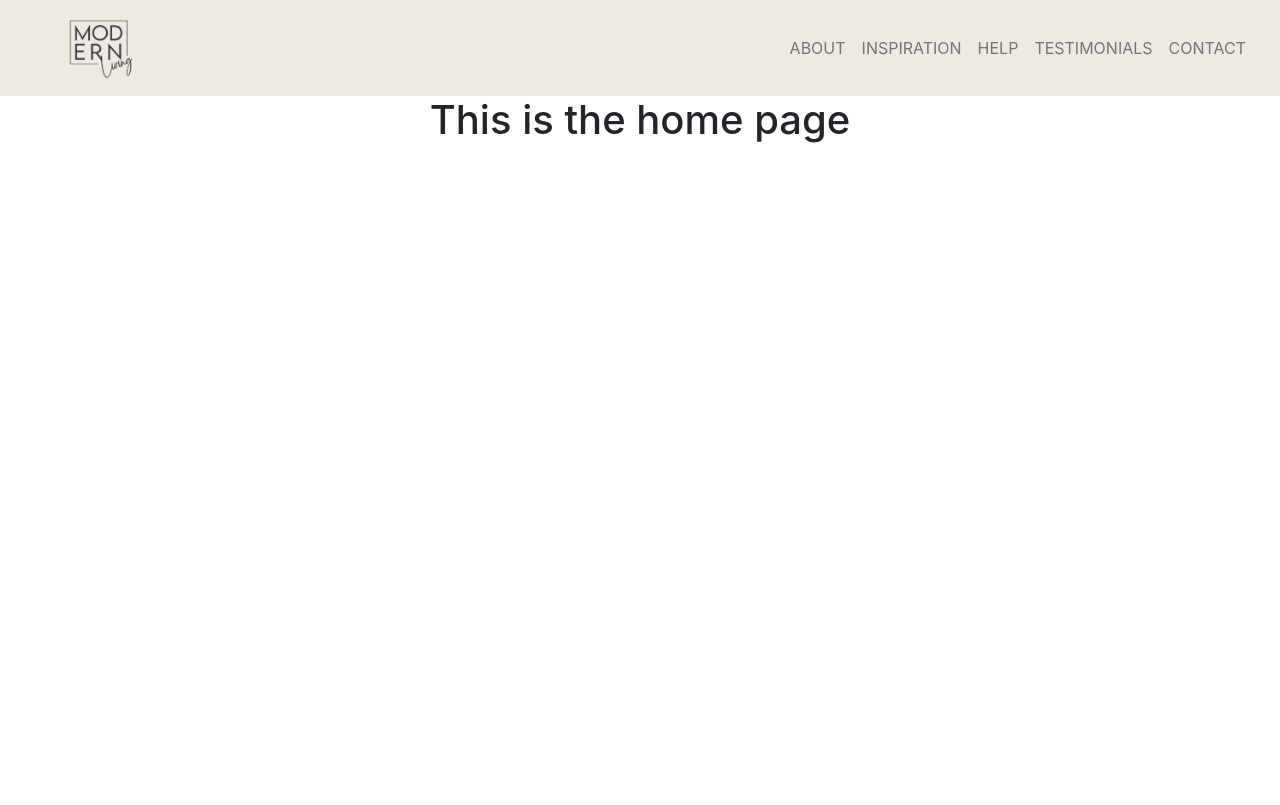
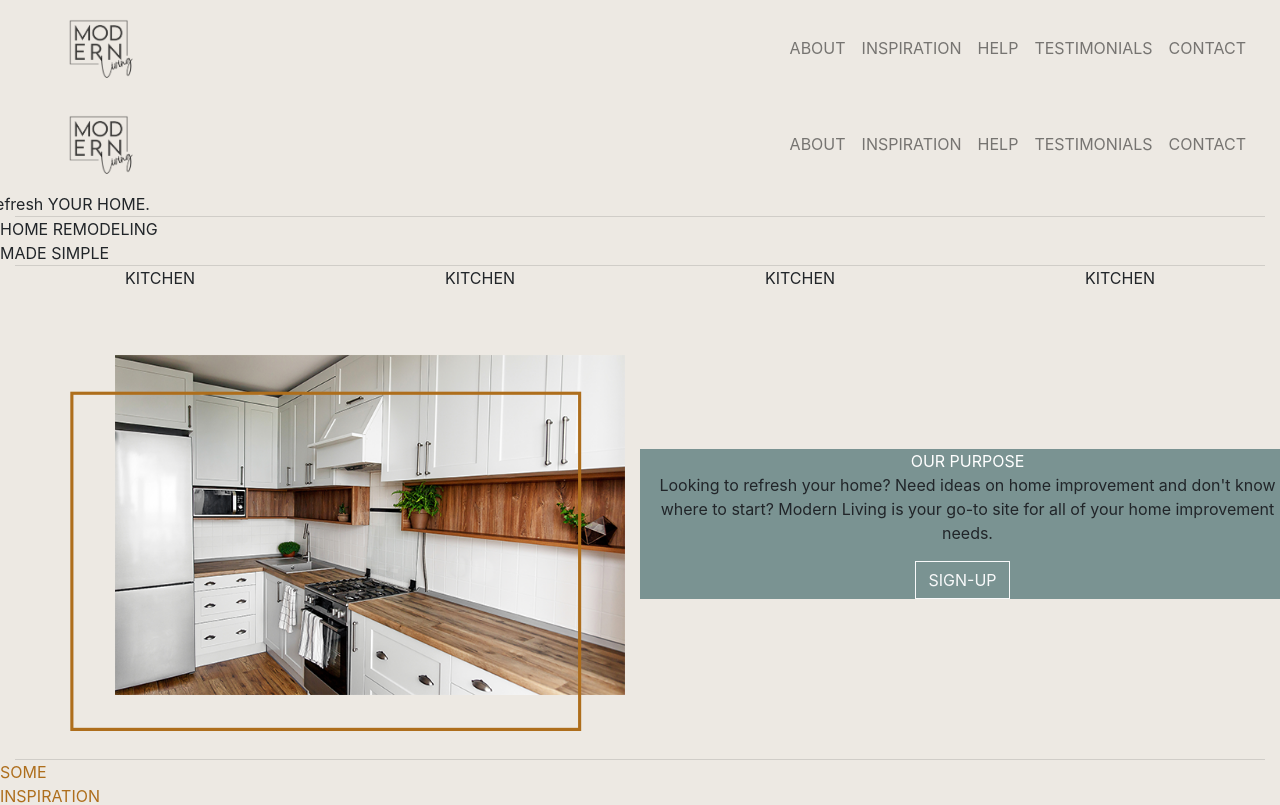
Before and after one commit to cwedwards9/modern-living-app, a React (Create React App) app in the folder client/: page / in a window 1280 px wide. Shown: the top 805 px of the page. Built offline with nearby package versions, Linux system fonts and the light colour scheme.

Commit message:
Add homepage sections - about, help, testimonials, contact.

```diff
--- a/client/src/pages/Home.js
+++ b/client/src/pages/Home.js
@@ -1,12 +1,196 @@
 import React, { Component } from "react";
+import { Container, Row, Col } from "reactstrap";
+import Divider from '@material-ui/core/Divider';
+import Button from 'react-bootstrap/Button';
+import { NavigationBar } from '../components/NavigationBar';
+import Testimony from './TestimonyCarousel';
+
+import KitchenHome from "../images/KitchenHome.png";
+import Kitchen from "../images/Kitchen.jpg";
+import Bathroom from "../images/BathRoom.jpg";
+import MediaRoom from "../images/MediaRoom.jpg";
+import LivingRoom from "../images/LivingRoom.jpg";
+import GetStarted from "../images/GetStarted.jpg";
+import Contractor from "../images/Contractor.png";
+
 
 class Home extends Component {
     render() {
         return (
-            <h1>This is the home page</h1>
+            <div style={{ backgroundColor: '#ede9e3' }}>
+                <NavigationBar />
+
+                {/* Header section */}
+                <header id="home">
+                    <div className="row banner">
+                        <div className="banner-text">
+                            <span className="banner1">Refresh </span>
+                            <span className="banner2">YOUR HOME.</span>
+                        </div>
+                    </div>
+                </header>
+                {/* End Header */}
+
+                {/* Home Remodeling section  */}
+                <Container fluid style={{ backgroundColor: '#ede9e3' }}>
+                    <div>
+                        <Divider />
+                            <Row className="home-title">
+                                <span className="header1">HOME REMODELING </span>
+                            </Row>
+                            <Row className="home-title2">
+                                <span className="header2">MADE SIMPLE</span>
+                            </Row>
+                        <Divider />
+                    </div>
+                </Container>
+                {/* Home Remodeling Images section  */}
+                <Container fluid style={{ backgroundColor: '#ede9e3' }}>
+                    <Row>
+                        <Col className="home">
+                            <div className="home-details">KITCHEN</div>
+                        </Col>
+                        <Col className="home">
+                            <div className="home-details">KITCHEN</div>
+                        </Col>
+                        <Col className="home">
+                            <div className="home-details">KITCHEN</div>
+                        </Col>
+                        <Col className="home">
+                            <div className="home-details">KITCHEN</div>
+                        </Col>
+                    </Row>
+                </Container>
+
+
+                {/* About section  */}
+                <section id="about">
+                    <div className="row align-items-center" style={{ backgroundColor: ' #ede9e3' }}>
+                        <div className="col-lg-6 col-lg-push-6" >
+                            <div className="about-image">
+                                <img src={KitchenHome} className="img-fluid" alt="Modern kitchen" />
+                            </div>
+                        </div>
+                        <div className="col-lg-6" style={{ backgroundColor: '#7a9392' }}>
+                            <div className="about-text-area">
+
+                                <span className="header1" style={{ color: 'white' }}>OUR</span>
+                                <span className="header2" style={{ color: 'white' }}> PURPOSE</span>
+                                <p className="about_text">Looking to refresh your home? Need ideas on home improvement and don't know where to start? Modern Living is your go-to site for all of your home improvement needs. </p>
+                                <Button variant="outline-light" style={{ marginRight: "10px", borderRadius: "0px" }} size="md">SIGN-UP</Button>{' '}
+                            </div>
+                        </div>
+                    </div>
+                </section>
+                {/* End of about section */}
+
+                {/* Inspriation section */}
+                <Container fluid style={{ backgroundColor: '#ede9e3' }}>
+                    <div>
+                    <Divider />
+                        <Row className="home-title">
+                            <span className="header1" style={{ color: '#ae6e1c' }}>SOME </span>
+                        </Row>
+
+                        <Row className="home-title2">
+                            <span className="header2" style={{ color: '#ae6e1c' }}>INSPIRATION</span>
+                        </Row>
+                    </div>
+
+                    {/* Inspiration Images */}
+                    <div className="row align-items-center" style={{ backgroundColor: ' #ae6e1c' }}>
+                        <div className="col-sm-3 px-0" >
+                            <div className="inspo-image">
+                            <img src={Kitchen} className="img-fluid" alt="Modern kitchen." />
+                            </div>
+                        </div>
+                        <div className="col-sm-3 px-0" >
+                            <h2 className="inspo-text1">KITCHEN</h2>
+                        </div>
+                        <div className="col-sm-3 px-0" >
+                            <img src={Bathroom} className="img-fluid" alt="Modern kitchen" />
+                        </div>
+                        <div className="col-sm-3 px-0">
+                            <h2 className="inspo-text1">BATHROOM</h2>
+                        </div>
+                    </div>
+                    <div className="row align-items-center inspo-row2" >
+                        <div className="col-sm-3 px-0" >
+                            <h2 className="inspo-text2">MEDIA ROOM</h2>
+                        </div>
+                        <div className="col-sm-3 px-0" >
+                            <div className="about-image">
+                                <img src={MediaRoom} className="img-fluid" alt="Modern kitchen" />
+                            </div>
+                        </div>
+                        <div className="col-sm-3 px-0" >
+                        <h2 className="inspo-text2">LIVING ROOM</h2>
+                        </div>
+                        <div className="col-sm-3 px-0" >
+                            <img src={LivingRoom} className="img-fluid" alt="Modern kitchen" />
+                        </div>
+                    </div>
+                </Container>
+                {/* End of Inspriation section */}
+
+
+                {/* Get started section  */}
+                <section id="about">
+                    <div className="row align-items-center" >
+                        <div className="col-lg-6" style={{ backgroundColor: '#626366' }}>
+                            <div className="help-text-area">
+                                <span className="header1" style={{ color: 'white' }}>GET</span>
+                                <span className="header2" style={{ color: 'white' }}> STARTED</span>
+                                <p className="help-text">Sometimes the hardest part of home remodeling is not knowing where to start. Who wants to run to Lowe's multiple times a say because you forgot that one thing?</p>
+                                <p className="help-text">We have created a checklist to help you jumpstart your project and help you make the best decisions.</p>
+                                <Button variant="outline-light" style={{ marginRight: "10px", borderRadius: "0px" }} size="md">SIGN-UP</Button>{' '}
+                            </div>
+                        </div>
+                        <div className="col-lg-6 col-lg-push-6" >
+                            <div className="about-image">
+                                <img src={GetStarted} className="img-fluid" alt="Modern kitchen" />
+                            </div>
+                        </div>
+                    </div>
+                </section>
+                {/* End of get started section */}
+
+
+                {/* Help section  */}
+                <section className="help px-0">
+                    <div className="row align-items-center help-bg px-0" >
+                        <div className="col-lg-6 px-0" >
+                            <img src={Contractor}  alt="Modern kitchen" />
+                        </div>
+                        <div className="col-lg-6">
+                            <div className="about-text-area">
+                                <span className="header1" >NEED HELP?</span>
+                                <p className="help-text" style={{ color: ' #626366' }}>Do you need help with interior design or on a plumbing project? Pick what you need help with and we provide you with the best contractors/designers available. </p>
+                                <Button variant="outline-dark" style={{ marginRight: "10px", borderRadius: "0px" }} size="md">SIGN-UP</Button>{' '}
+                            </div>
+                        </div>
+                    </div>
+                </section>
+                {/* End of help section */}
+
+
+                {/* Testimonials section  */}
+                <section className="testimonials test-bg">
+                    <div>
+                        <Row className="testimonials-title">
+                            <span className="header1" style={{ color: 'white' }}>TESTIMONIALS <Divider /></span>
+                        </Row>
+                    </div>
+                    <div className="row test-text" >
+                        <div className="col-lg-7">
+                            <Testimony />
+                        </div>
+                    </div>
+                </section>
+                {/* End of testimonials section */}
+            </div>
         );
     }
 }
 
-
 export default Home;
```
